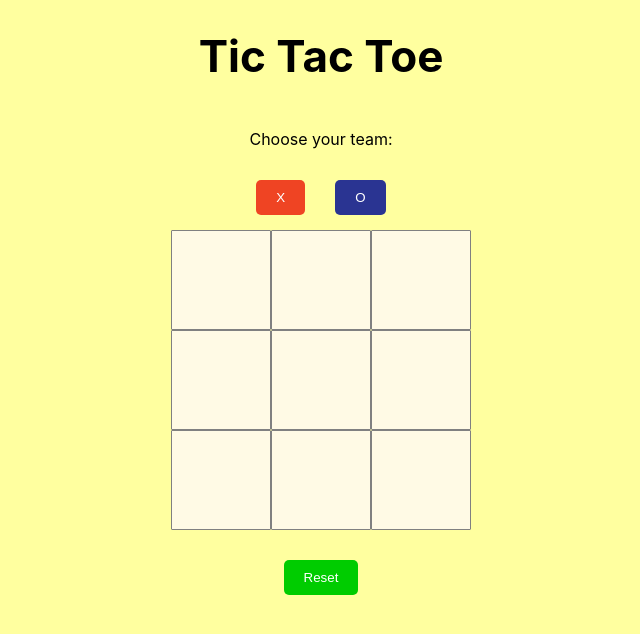
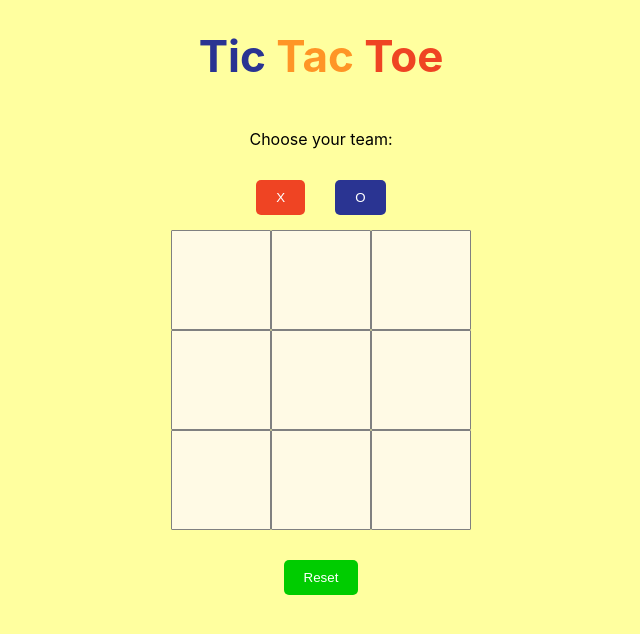
Before and after one commit to codeAdventureNow/TicTacToeVite, a React (Vite) app: page / in a window 1280 px wide. Shown: the top 634 px of the page, without its empty margins (319-959 px from the left). Built offline with nearby package versions, Linux system fonts and the light colour scheme.

Commit message:
copied basic app.css to main

```diff
--- a/src/App.css
+++ b/src/App.css
@@ -51,6 +51,18 @@ h1 {
   color: white;
 }
 
+.blueText {
+  color: #2a3492;
+}
+
+.orangeText {
+  color: #ff9526;
+}
+
+.redText {
+  color: #ef4423;
+}
+
 .choosePlayerButton {
   margin: 15px;
   text-decoration: none;
```
